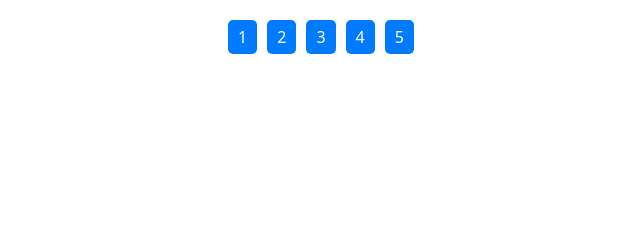
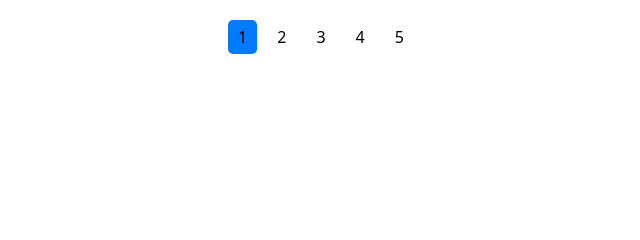
Before and after one commit to Rauka-pvl/avito-yury, a PHP site: page /view.php in a window 1280 px wide. Shown: the part 189-429 px from the top of the page, without its empty margins (319-959 px from the left). Run offline with PHP 8.4, Linux system fonts and the light colour scheme; the visitor is signed in with stand-in values (Sample User, id 1); data that the repository does not hold is empty.

Commit message:
16-april

```diff
--- a/view.php
+++ b/view.php
@@ -95,8 +95,9 @@ foreach ($result as $row) {
 
         .pagination-link {
             padding: 5px 10px;
-            background-color: #007bff;
-            color: #fff;
+            /* background-color: #007bff; */
+            /* color: #fff; */
+            color: black;
             text-decoration: none;
             border-radius: 5px;
             margin: 0 5px;
@@ -104,6 +105,10 @@ foreach ($result as $row) {
 
         .pagination-link:hover {
             background-color: #0056b3;
+        }
+
+        .page-active {
+            background-color: #007bff;
         }
     </style>
     <div class="container">
@@ -245,11 +250,16 @@ foreach ($result as $row) {
                 </tbody>
             </table>
             <div class="pagination">
-                <a href="#" class="pagination-link">1</a>
-                <a href="#" class="pagination-link">2</a>
-                <a href="#" class="pagination-link">3</a>
-                <a href="#" class="pagination-link">4</a>
-                <a href="#" class="pagination-link">5</a>
+                <a href="?page=1" class="pagination-link <? if ($page == 1)
+                    echo 'page-active' ?>">1</a>
+                    <a href="?page=2" class="pagination-link <? if ($page == 2)
+                    echo 'page-active' ?>">2</a>
+                    <a href="?page=3" class="pagination-link <? if ($page == 3)
+                    echo 'page-active' ?>">3</a>
+                    <a href="?page=4" class="pagination-link <? if ($page == 4)
+                    echo 'page-active' ?>">4</a>
+                    <a href="?page=5" class="pagination-link <? if ($page == 5)
+                    echo 'page-active' ?>">5</a>
                 </div>
             </div>
         </div>
```
Lines whose indentation alone changed are shown as unchanged.
